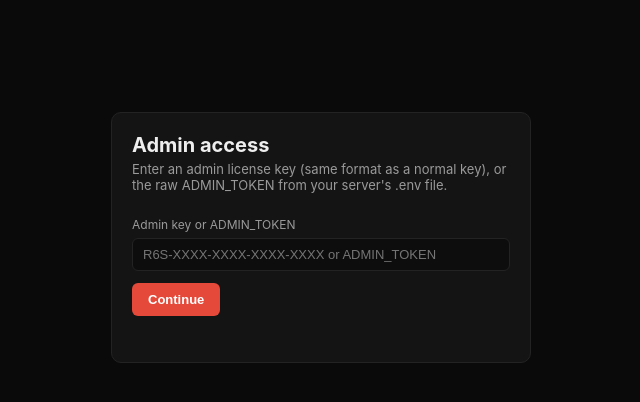
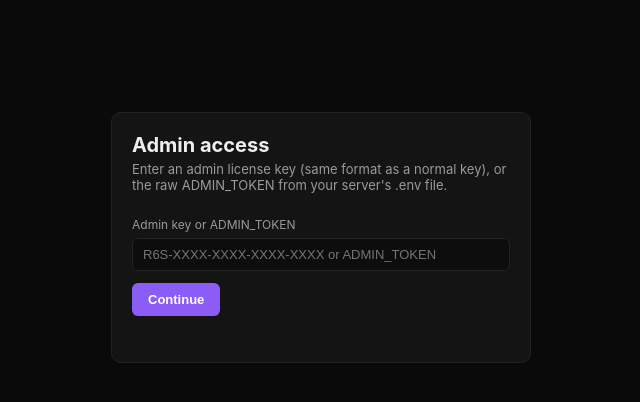
Before and after one commit to tomozxo/enhanced-aim-net, a website: page public/admin.html in a window 1280 px wide. Shown: the whole page, without its empty margins (319-959 px from the left). Drawn offline with Linux system fonts and the light colour scheme.

Commit message:
Switch default accent color from red to purple

```diff
--- a/public/admin.html
+++ b/public/admin.html
@@ -5,7 +5,7 @@
 <meta name="viewport" content="width=device-width, initial-scale=1.0" />
 <title>enhanced.aim.net — Admin</title>
 <style>
-  :root { --bg: #0a0a0a; --card: #141414; --border: #232323; --text: #eee; --sub: #9a9a9a; --accent: #e5493a; }
+  :root { --bg: #0a0a0a; --card: #141414; --border: #232323; --text: #eee; --sub: #9a9a9a; --accent: #8b5cf6; }
   * { box-sizing: border-box; }
   body { margin: 0; background: var(--bg); color: var(--text); font-family: -apple-system, Segoe UI, Roboto, Arial, sans-serif; padding: 32px; }
   h1 { font-size: 20px; margin: 0 0 4px; }
--- a/public/css/styles.css
+++ b/public/css/styles.css
@@ -1,6 +1,6 @@
 :root {
-  --accent: #e5493a;
-  --accent-dim: #e5493a33;
+  --accent: #8b5cf6;
+  --accent-dim: #8b5cf633;
   --bg: #000000;
   --panel: #121212;
   --panel-2: #161616;
--- a/public/js/state.js
+++ b/public/js/state.js
@@ -13,7 +13,7 @@
     aspectRatio: '16:9',
     screenFill: 'keep-aspect',
     measuredCm360_1x: null,
-    accentColor: '#e5493a',
+    accentColor: '#8b5cf6',
   },
   activeTab: 'hipfire', // hipfire | ads1x | ads25x
   // Per-tab calibration results. null until a calibration run finishes.
--- a/public/js/theme.js
+++ b/public/js/theme.js
@@ -1,4 +1,4 @@
-const SWATCHES = ['#e5493a', '#e58a3a', '#e0c93a', '#4ac26b', '#3ab6e5', '#6a6ff0', '#c04ae0', '#e04a8f'];
+const SWATCHES = ['#8b5cf6', '#e5493a', '#e58a3a', '#e0c93a', '#4ac26b', '#3ab6e5', '#c04ae0', '#e04a8f'];
 const MODE_KEY = 'r6sf_theme_mode';
 
 export function getMode() {
```
Also changed, not shown: public/app.html (+1 -1 lines).
